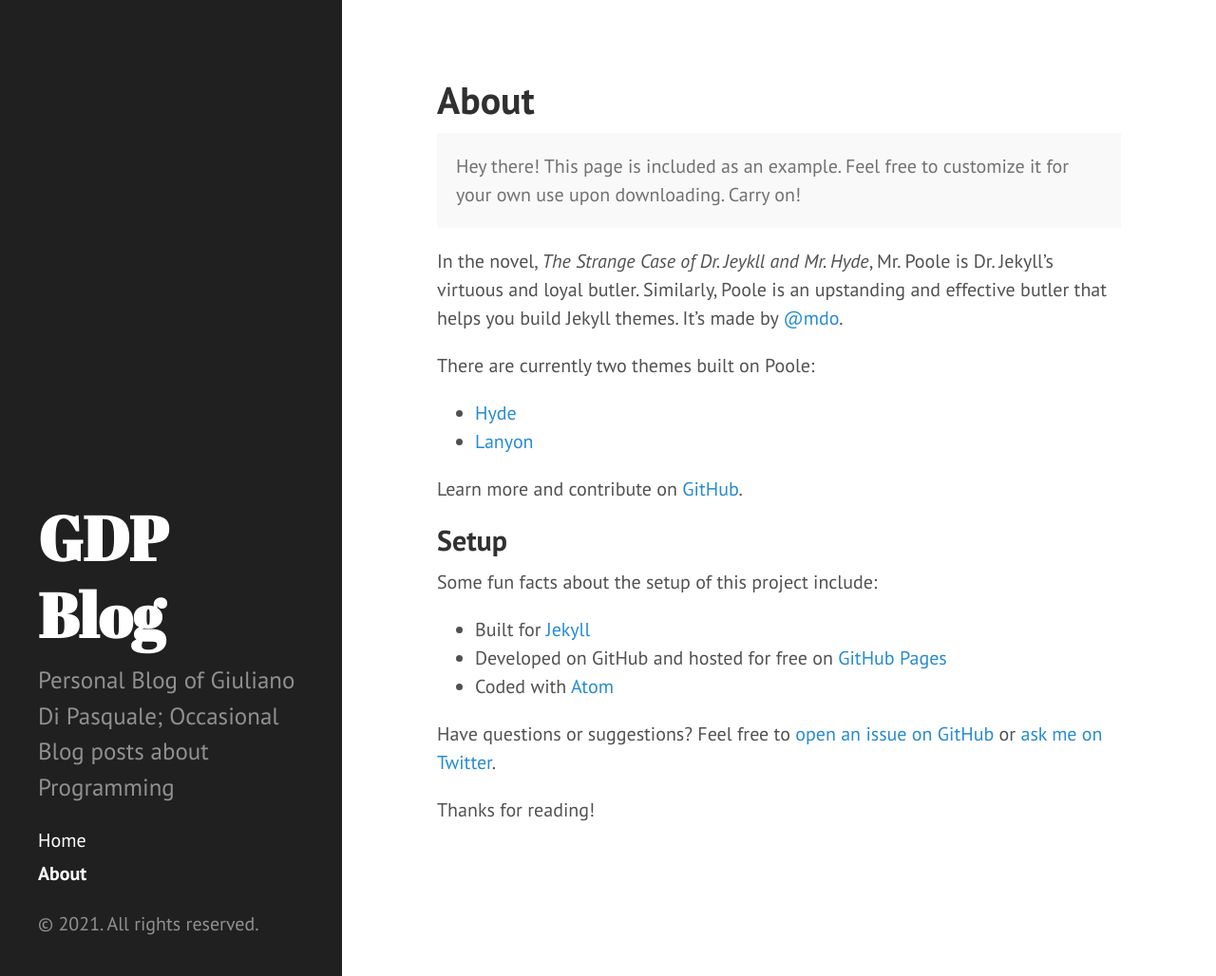
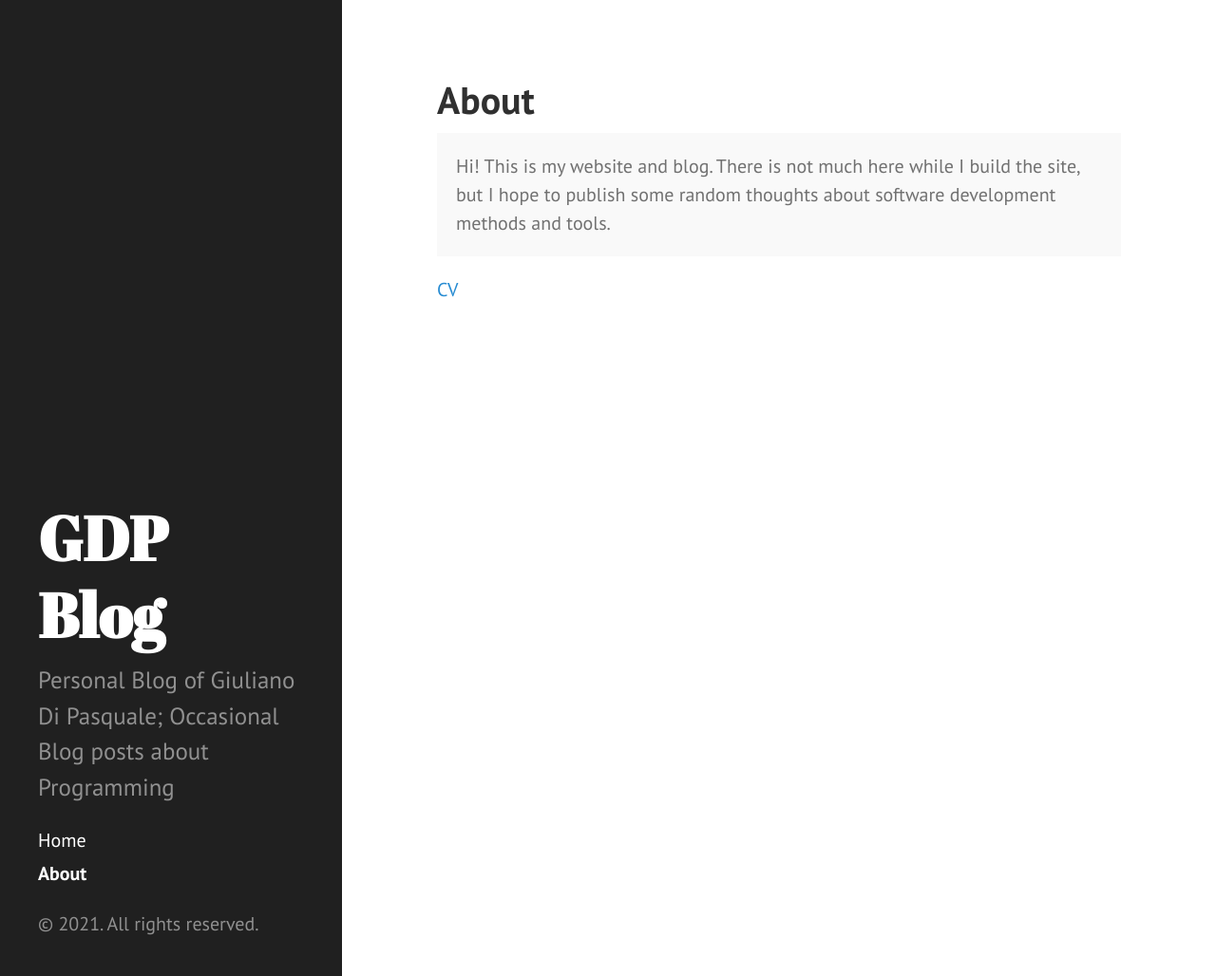
Before and after one commit to Nooby/nooby.github.io, a Jekyll site: the page built from about.md, in a window 1280 px wide and 1028 px high. Shown: the whole window at 95% size. Built offline with Jekyll 4.4.1, drawn with Linux system fonts in a browser that asks for light colours.

Commit message:
Change about and upload CV

```diff
--- a/about.md
+++ b/about.md
@@ -5,26 +5,8 @@ permalink: /about/
 ---
 
 <p class="message">
-  Hey there! This page is included as an example. Feel free to customize it for your own use upon downloading. Carry on!
+  Hi! This is my website and blog. There is not much here while I build the site, but I hope to publish some random thoughts about software development methods and tools.
 </p>
 
-In the novel, *The Strange Case of Dr. Jeykll and Mr. Hyde*, Mr. Poole is Dr. Jekyll's virtuous and loyal butler. Similarly, Poole is an upstanding and effective butler that helps you build Jekyll themes. It's made by [@mdo](https://twitter.com/mdo).
 
-There are currently two themes built on Poole:
-
-* [Hyde](https://hyde.getpoole.com)
-* [Lanyon](https://lanyon.getpoole.com)
-
-Learn more and contribute on [GitHub](https://github.com/poole).
-
-## Setup
-
-Some fun facts about the setup of this project include:
-
-* Built for [Jekyll](https://jekyllrb.com)
-* Developed on GitHub and hosted for free on [GitHub Pages](https://pages.github.com)
-* Coded with [Atom](https://atom.io)
-
-Have questions or suggestions? Feel free to [open an issue on GitHub](https://github.com/poole/issues/new) or [ask me on Twitter](https://twitter.com/mdo).
-
-Thanks for reading!
+[CV](/docs/CV_EN.pdf)
```
Also changed, not shown: 1 other file.
